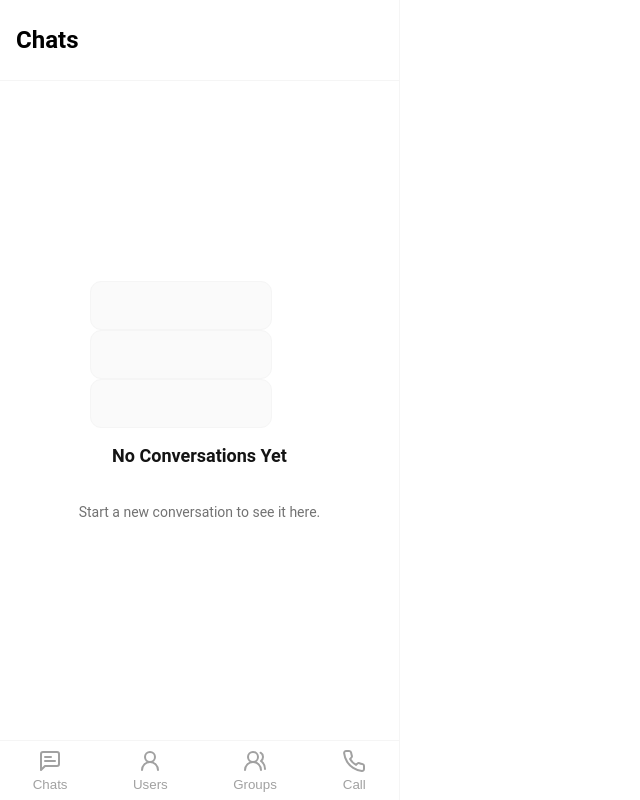
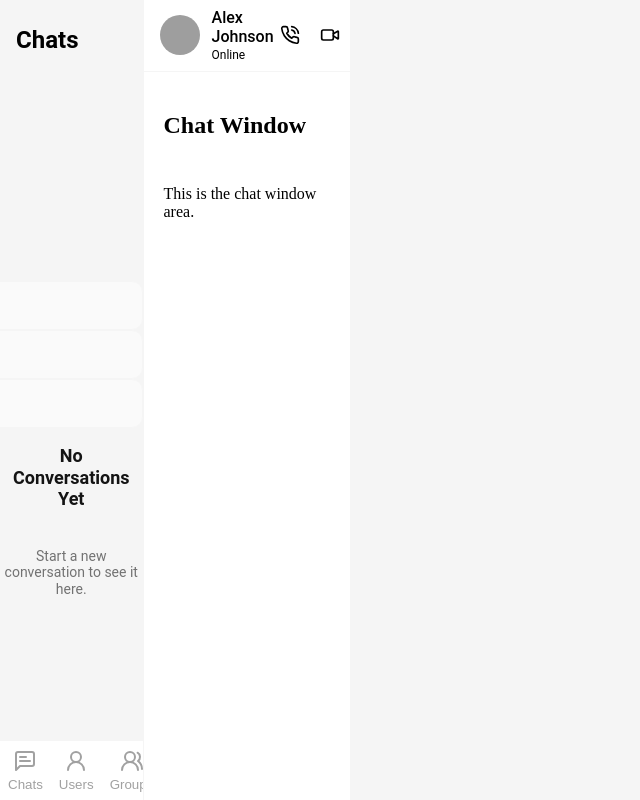
Before and after one commit to kitrasta/chat, a React (Vite) app: page / in a window 1280 px wide. Shown: the whole page, without its empty margins (0-640 px from the left). Built offline with nearby package versions, Linux system fonts and the light colour scheme; grey boxes are pictures that could not be loaded.

Commit message:
refactor: fix layout hierarchy and remove redundant wrappers

```diff
--- a/src/app/App.module.css
+++ b/src/app/App.module.css
@@ -1,5 +1,5 @@
 .app {
-  display: grid;
-  grid-template-rows: 1fr auto;
   height: 100vh;
+  width: 100vw;
+  overflow: hidden;
 }
--- a/src/components/Layout/Layout.module.css
+++ b/src/components/Layout/Layout.module.css
@@ -1,14 +1,7 @@
 .layout {
   display: grid;
-  grid-template-columns: 400px 1fr;
+  grid-template-columns: 350px 1fr;
   height: 100vh;
   width: 100vw;
   overflow: hidden;
-  background-color: var(--color-background-color-background1);
 }
-
-.main {
-  height: 100%;
-  width: 100%;
-  overflow: hidden;
-}
--- a/src/components/Layout/Layout.tsx
+++ b/src/components/Layout/Layout.tsx
@@ -8,9 +8,7 @@ interface LayoutProps {
 const Layout = ({ children }: LayoutProps) => {
   return (
     <div className={styles.layout}>
-      <div className={styles.main}>
         {children}
-      </div>
     </div>
   );
 };
--- a/src/components/MainContent/MainContent.module.css
+++ b/src/components/MainContent/MainContent.module.css
@@ -1,3 +1,6 @@
 .wrapper {
-  display: contents;
+  display: flex;
+  height: 100%;
+  width: 100%;
+  overflow: hidden;
 }
```
